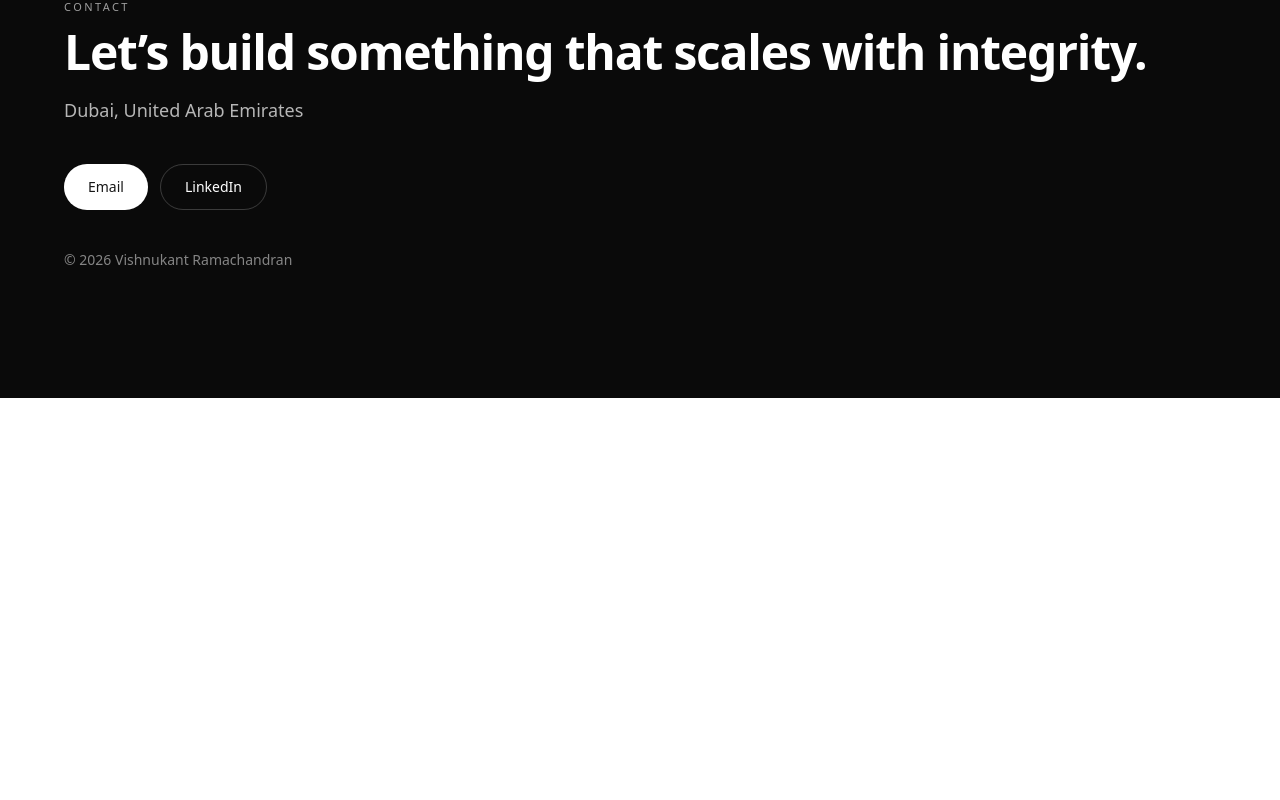
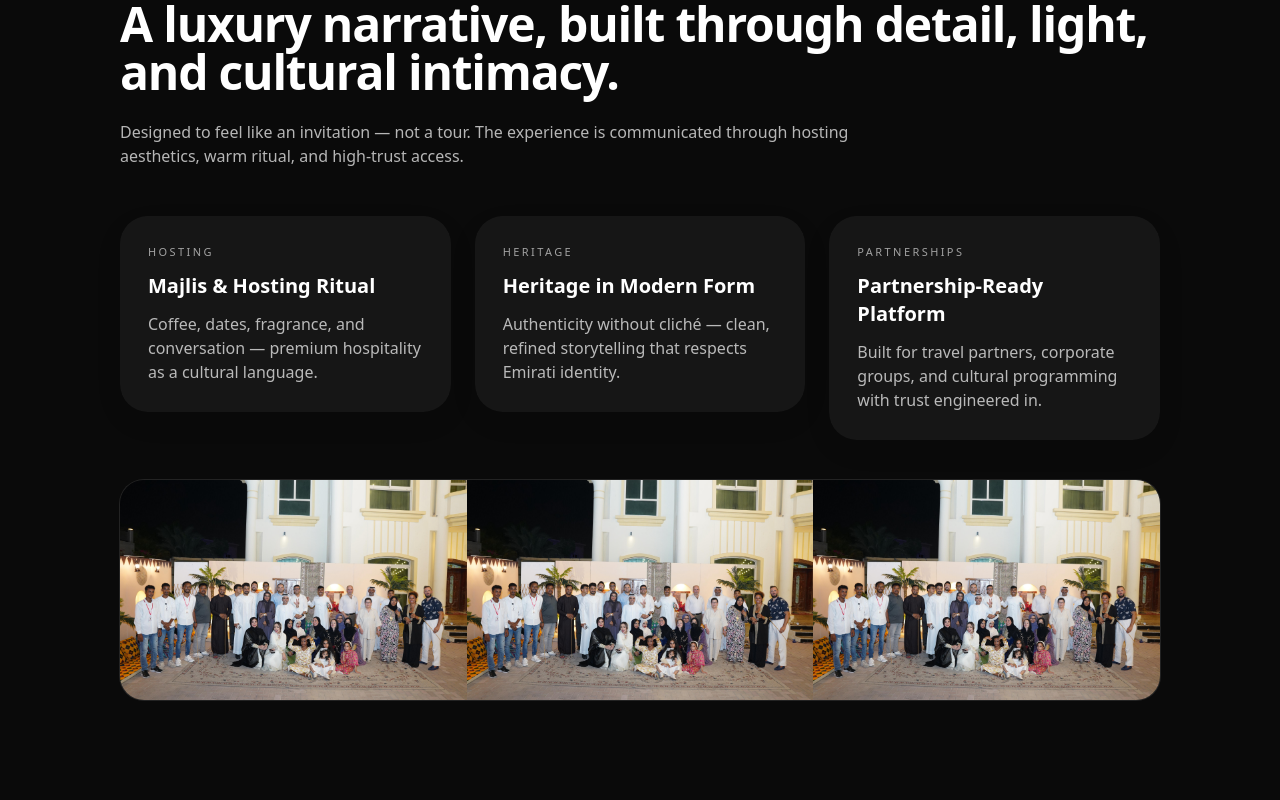
Before and after one commit to vishnukantr/vishnukantr.com, a Next.js app: page / in a window 1280 px wide. Shown: the part 6920-7720 px from the top of the page. Before the commit the page ends 7318 px from the top, so only its background shows below. Built offline with nearby package versions, Linux system fonts and the light colour scheme.

Commit message:
Update page.js

```diff
--- a/app/page.js
+++ b/app/page.js
@@ -422,7 +422,62 @@ export default function Home() {
           </Reveal>
         </div>
       </section>
+{/* AMWAAJESSAKINA — PREMIUM VISUAL STORYTELLING */}
+<section className="bg-neutral-950 text-white">
+  <div className="mx-auto max-w-6xl px-6 md:px-10 lg:px-14 py-16 md:py-24">
+    <Reveal>
+      <p className="text-[11px] tracking-[0.22em] uppercase text-white/60">
+        Amwaajessakina — Premium Visual Storytelling
+      </p>
+      <h2 className="mt-4 text-3xl md:text-5xl font-semibold tracking-tight leading-[1.05]">
+        A luxury narrative, built through detail, light, and cultural intimacy.
+      </h2>
+      <p className="mt-6 text-white/70 max-w-3xl">
+        Designed to feel like an invitation — not a tour. The experience is communicated through
+        hosting aesthetics, warm ritual, and high-trust access.
+      </p>
+    </Reveal>
 
+    <div className="mt-12 grid lg:grid-cols-3 gap-6">
+      {[
+        {
+          title: "Majlis & Hosting Ritual",
+          desc: "Coffee, dates, fragrance, and conversation — premium hospitality as a cultural language.",
+          tag: "Hosting"
+        },
+        {
+          title: "Heritage in Modern Form",
+          desc: "Authenticity without cliché — clean, refined storytelling that respects Emirati identity.",
+          tag: "Heritage"
+        },
+        {
+          title: "Partnership-Ready Platform",
+          desc: "Built for travel partners, corporate groups, and cultural programming with trust engineered in.",
+          tag: "Partnerships"
+        },
+      ].map((card) => (
+        <Reveal key={card.title}>
+          <div className="rounded-[28px] bg-white/5 ring-1 ring-white/10 p-7 softshadow">
+            <p className="text-[11px] tracking-[0.22em] uppercase text-white/60">{card.tag}</p>
+            <h3 className="mt-3 text-xl font-semibold">{card.title}</h3>
+            <p className="mt-3 text-white/70">{card.desc}</p>
+          </div>
+        </Reveal>
+      ))}
+    </div>
+
+    {/* Optional: a “gallery strip” feel using your same AMWAAJ_IMAGE for now */}
+    <Reveal>
+      <div className="mt-10 rounded-3xl overflow-hidden ring-1 ring-white/10 bg-white/5">
+        <div className="grid md:grid-cols-3">
+          <img src={AMWAAJ_IMAGE} className="h-[220px] w-full object-cover" alt="Amwaajessakina visual 1" />
+          <img src={AMWAAJ_IMAGE} className="h-[220px] w-full object-cover" alt="Amwaajessakina visual 2" />
+          <img src={AMWAAJ_IMAGE} className="h-[220px] w-full object-cover" alt="Amwaajessakina visual 3" />
+        </div>
+      </div>
+    </Reveal>
+  </div>
+</section>
 {/* CONTACT */}
 <section id="contact" className="py-24 md:py-32 bg-neutral-950 text-white px-6 md:px-10 lg:px-14">
   <div className="mx-auto max-w-6xl">
```
